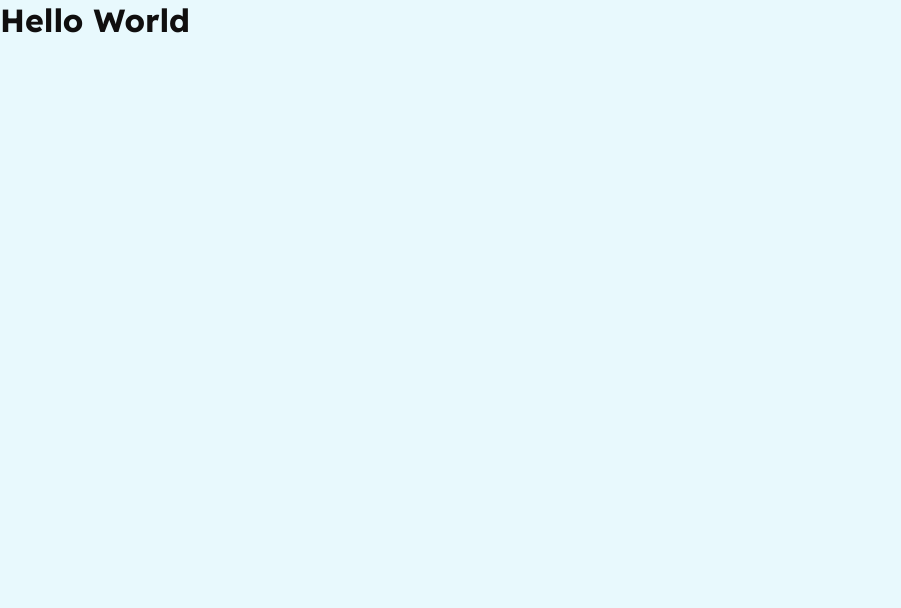
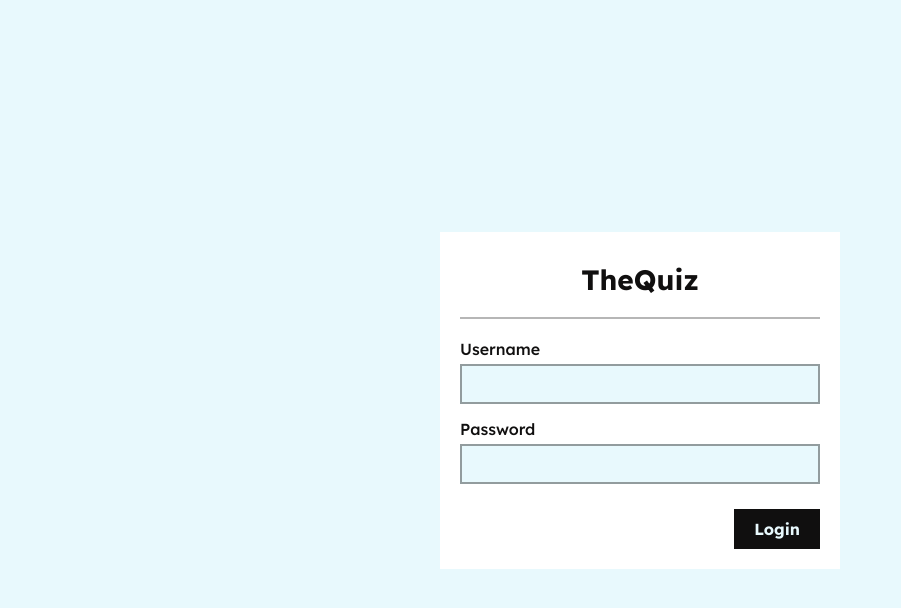
Before and after one commit to BayuDC/quiz, a Svelte app in the folder web/: page / in a window 1280 px wide. Shown: the top 608 px of the page, without its empty margins (0-901 px from the left). Built offline with nearby package versions, Linux system fonts and the light colour scheme.

Commit message:
feat: design the login form

```diff
--- a/web/package.json
+++ b/web/package.json
@@ -11,6 +11,7 @@
     "@sveltejs/vite-plugin-svelte": "^1.0.1",
     "sass": "^1.54.3",
     "svelte": "^3.49.0",
+    "svelte-preprocess": "^4.10.7",
     "vite": "^3.0.0"
   }
 }
--- a/web/src/App.svelte
+++ b/web/src/App.svelte
@@ -1,3 +1,10 @@
+<script>
+    import Container from './components/Container.svelte';
+    import Login from './components/Login.svelte';
+</script>
+
 <main>
-    <h1>Hello World</h1>
+    <Container>
+        <Login />
+    </Container>
 </main>
--- /dev/null
+++ b/web/src/components/Container.svelte
@@ -0,0 +1,20 @@
+<div class="container">
+    <slot />
+</div>
+
+<style lang="scss">
+    @import '../styles/mixin';
+
+    .container {
+        min-height: 100vh;
+        max-width: 1200px;
+        margin: 0 auto;
+        padding: 0 40px;
+        @include tablet {
+            padding: 0 30px;
+        }
+        @include mobile {
+            padding: 0 20px;
+        }
+    }
+</style>
--- /dev/null
+++ b/web/src/components/Login.svelte
@@ -0,0 +1,53 @@
+<script>
+    import Input from '../shared/Input.svelte';
+    import Button from '../shared/Button.svelte';
+
+    const handleSubmit = () => {
+        console.log('Hello');
+    };
+</script>
+
+<div class="login">
+    <form on:submit|preventDefault={handleSubmit}>
+        <h1>TheQuiz</h1>
+        <hr />
+
+        <Input label="Username" name="txt-username" required />
+        <Input label="Password" name="txt-password" required type="password" />
+
+        <Button>Login</Button>
+    </form>
+</div>
+
+<style lang="scss">
+    @import '../styles/mixin';
+    @import '../styles/variable';
+
+    .login {
+        min-height: 100vh;
+        display: flex;
+        justify-content: center;
+        align-items: center;
+        form {
+            background: #fff;
+            padding: 20px;
+            width: 100%;
+            max-width: 360px;
+
+            h1 {
+                font-size: 28px;
+                padding: 10px 0;
+                text-align: center;
+            }
+
+            & :global(button) {
+                margin-top: 25px;
+                margin-left: auto;
+            }
+        }
+
+        hr {
+            margin-bottom: 20px;
+        }
+    }
+</style>
--- a/web/src/main.scss
+++ b/web/src/main.scss
@@ -22,4 +22,12 @@ ul {
 button,
 input {
     display: block;
+    font-family: 'Lexend', sans-serif;
 }
+
+hr {
+    margin: 10px 0;
+    height: 2px;
+    border: none;
+    background: rgba($black, 0.3);
+}
--- /dev/null
+++ b/web/src/shared/Button.svelte
@@ -0,0 +1,22 @@
+<button class="button" on:click>
+    <slot />
+</button>
+
+<style lang="scss">
+    @import '../styles/variable';
+
+    .button {
+        padding: 10px 20px;
+        font-size: 16px;
+        font-weight: 700;
+        background: $black;
+        color: $white;
+        border: none;
+        cursor: pointer;
+        transition: 0.3s;
+
+        &:hover {
+            color: #fff;
+        }
+    }
+</style>
--- /dev/null
+++ b/web/src/shared/Input.svelte
@@ -0,0 +1,43 @@
+<script>
+    export let label;
+    export let name;
+    export let type = 'text';
+    export let required = false;
+</script>
+
+<div class="input-field">
+    <label for={name}>{label}</label>
+    <input id={name} {name} {type} {required} autocomplete="off" />
+</div>
+
+<style lang="scss">
+    @import '../styles/variable';
+
+    .input-field {
+        display: flex;
+        flex-direction: column;
+        margin-bottom: 15px;
+
+        label {
+            font-size: 16px;
+            font-weight: 500;
+            margin-bottom: 5px;
+        }
+        input {
+            border: 2px solid rgba($black, 0.4);
+            background: $white;
+            padding: 8px 10px;
+            width: 100%;
+            font-size: 14px;
+            box-sizing: border-box;
+            line-height: 20px;
+            font-weight: 500;
+            transition: 0.3s;
+
+            &:focus {
+                border-color: $black;
+                outline-color: $black;
+            }
+        }
+    }
+</style>
--- a/web/vite.config.js
+++ b/web/vite.config.js
@@ -1,9 +1,14 @@
 import { defineConfig } from 'vite';
 import { svelte } from '@sveltejs/vite-plugin-svelte';
+import autoPreprocess from 'svelte-preprocess';
 
 // https://vitejs.dev/config/
 export default defineConfig({
-    plugins: [svelte()],
+    plugins: [
+        svelte({
+            preprocess: autoPreprocess(),
+        }),
+    ],
     css: {
         preprocessorOptions: {
             scss: {
```
Also changed, not shown: 1 other file (tests, documents, lock files or other folders).
